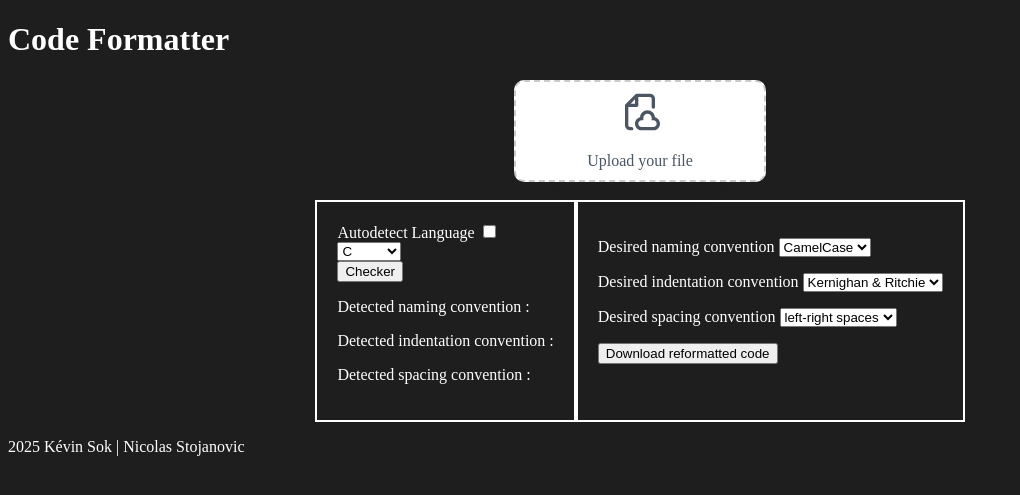
After one commit to pufferss/CodeFormatter, a Flask app: template backend/templates/index.html in a window 1280 px wide. The commit adds this page. Shown: the top 495 px of the page, without its empty margins (0-1020 px from the left). Run offline with Flask 3, Linux system fonts and the light colour scheme; the template is opened without the code that fills it, so the values that code supplies are empty.

Commit message:
ajout dossier backend, refonte html&CSS, html values to backend

```diff
--- /dev/null
+++ b/backend/app.py
@@ -0,0 +1,21 @@
+from flask import Flask, render_template, request, redirect, url_for, flash
+
+app = Flask(__name__, template_folder='templates')
+with open('FlaskKey.dat') as f:
+    app.secret_key = f.read()
+
+
+@app.route('/', methods=['GET', 'POST'])
+def index():
+    if request.method == 'POST':
+        options = request.form.to_dict()
+        if options['button'] == 'checker':
+            print(options['language'])
+        else:
+            print(options['namingConv'], options['indentConv'], options['spacesConv'])
+    print(options)
+    return render_template('index.html')
+
+
+if __name__ == '__main__':
+    app.run(host='0.0.0.0', debug=True, port='5000')
--- /dev/null
+++ b/backend/static/base.css
@@ -0,0 +1,77 @@
+body {
+    background-color:rgb(30, 30, 30);
+    color: white;
+}
+
+textarea {
+  padding: 12px 20px;
+  box-sizing: border-box;
+  border: 2px solid #ccc;
+  background-color: #f8f8f8;
+  font-size: 16px;
+  resize: none;
+  }
+
+#navbar li {
+    list-style-type: none;
+}
+#navbar a{
+    color: white;
+    text-decoration: none;
+}
+
+.custum-file-upload {
+  height: 50px;
+  width: 200px;
+  margin: 0 auto;
+
+  display: flex;
+  flex-direction: column;
+  align-items: space-between;
+  gap: 20px;
+  cursor: pointer;
+  align-items: center;
+  justify-content: center;
+  border: 2px dashed #cacaca;
+  background-color: rgba(255, 255, 255, 1);
+  padding: 1.5rem;
+  border-radius: 10px;
+  box-shadow: 0px 48px 35px -48px rgba(0,0,0,0.1);
+}
+
+.custum-file-upload .icon {
+  display: flex;
+  align-items: center;
+  justify-content: center;
+}
+
+.custum-file-upload .icon svg {
+  height: 40px;
+  fill: rgba(75, 85, 99, 1);
+}
+
+.custum-file-upload .text {
+  display: flex;
+  align-items: center;
+  justify-content: center;
+}
+
+.custum-file-upload .text span {
+  font-weight: 400;
+  color: rgba(75, 85, 99, 1);
+}
+
+.custum-file-upload input {
+  display: none;
+}
+
+
+#border {
+    border: 2px solid white;
+    padding: 20px;
+}
+
+#group-border {
+    display: flex;
+    justify-content: center;
+}
--- a/templates/base.html
+++ b/backend/templates/base.html
@@ -9,13 +9,6 @@
     {%endblock%}
 </head>
 <body>
-    <nav id="navbar" class="no-highlight">
-        <a id="mainlogo" href="{{ url_for('index') }}">Code Formatter</a>
-        <ul>
-            <li><a href="{{ url_for('index') }}">Accueil</a></li>
-            <li><a href="">Contact</a></li>
-        </ul>
-    </nav>
     {% block content%}
     {% endblock %}
 
--- /dev/null
+++ b/backend/templates/index.html
@@ -0,0 +1,68 @@
+{% extends "base.html" %}
+
+{% block title %}Code Formatter</title>{%endblock%}
+
+
+{% block content %}
+<h1>Code Formatter</h1>
+<label class="custum-file-upload" for="file">
+    <div class="icon">
+    <svg xmlns="http://www.w3.org/2000/svg" fill="" viewBox="0 0 24 24"><g stroke-width="0" id="SVGRepo_bgCarrier"></g><g stroke-linejoin="round" stroke-linecap="round" id="SVGRepo_tracerCarrier"></g><g id="SVGRepo_iconCarrier"> <path fill="" d="M10 1C9.73478 1 9.48043 1.10536 9.29289 1.29289L3.29289 7.29289C3.10536 7.48043 3 7.73478 3 8V20C3 21.6569 4.34315 23 6 23H7C7.55228 23 8 22.5523 8 22C8 21.4477 7.55228 21 7 21H6C5.44772 21 5 20.5523 5 20V9H10C10.5523 9 11 8.55228 11 8V3H18C18.5523 3 19 3.44772 19 4V9C19 9.55228 19.4477 10 20 10C20.5523 10 21 9.55228 21 9V4C21 2.34315 19.6569 1 18 1H10ZM9 7H6.41421L9 4.41421V7ZM14 15.5C14 14.1193 15.1193 13 16.5 13C17.8807 13 19 14.1193 19 15.5V16V17H20C21.1046 17 22 17.8954 22 19C22 20.1046 21.1046 21 20 21H13C11.8954 21 11 20.1046 11 19C11 17.8954 11.8954 17 13 17H14V16V15.5ZM16.5 11C14.142 11 12.2076 12.8136 12.0156 15.122C10.2825 15.5606 9 17.1305 9 19C9 21.2091 10.7909 23 13 23H20C22.2091 23 24 21.2091 24 19C24 17.1305 22.7175 15.5606 20.9844 15.122C20.7924 12.8136 18.858 11 16.5 11Z" clip-rule="evenodd" fill-rule="evenodd"></path> </g></svg>
+    </div>
+    <div class="text">
+    <span>Upload your file</span>
+    </div>
+    <input type="file" id="file">
+</label>
+<br>
+
+<form action="{{ url_for('index') }}" method="post">
+    <div id="group-border">
+        <div id="border">
+            <label>Autodetect Language <input type="checkbox"></label>
+            <br>
+            <select name="language">
+                <option value="C">C</option>
+                <option value="C++">C++</option>
+                <option value="JS">JS</option>
+                <option value="Python">Python</option>
+            </select>
+            <br>
+            <button type="submit" name="button" value="checker">Checker</button>
+            <br>
+
+            <p>Detected naming convention : </p>
+            <p>Detected indentation convention : </p>
+            <p>Detected spacing convention : </p>
+        </div>
+
+        <div id="border">
+            <p>
+                Desired naming convention
+                <select name="namingConv">
+                    <option value="CamelCase">CamelCase</option>
+                    <option value="kebabcase ">KebabCase </option>
+                    <option value="other Case">other Case</option>
+                </select>
+            </p>
+            <p>
+                Desired indentation convention
+                <select name="indentConv">
+                    <option value="Kernighan & Ritchie">Kernighan & Ritchie</option>
+                    <option value="Allman ">Allman </option>
+                    <option value="other">other</option>
+                </select>
+            </p>
+            <p>
+                Desired spacing convention
+                <select name="spacesConv">
+                    <option value="left-right spaces">left-right spaces</option>
+                    <option value="nospaces">no spaces </option>
+                    <option value="other">other</option>
+                </select>
+            </p>
+            <button type="submit" name="button" value="download">Download reformatted code</button>
+        </div>
+    </div>
+</form>
+{% endblock %}
```
Also changed, not shown: app.py (deleted, +0 -15 lines), static/base.css (deleted, +0 -22 lines), templates/index.html (deleted, +0 -13 lines), 2 other files.
